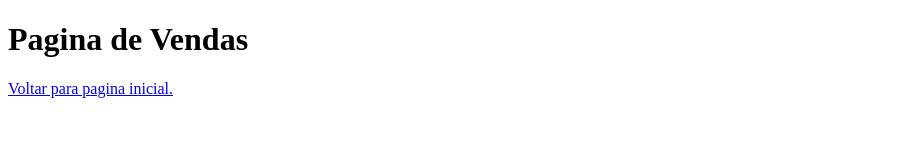
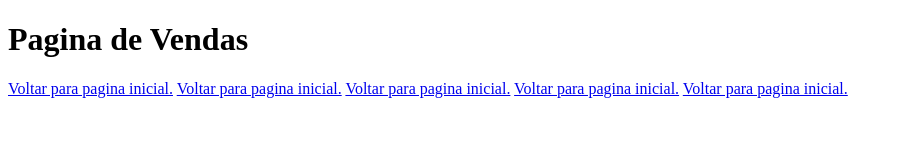
Before and after one commit to henriqueribeiroq/exemplo, a plain HTML site: page vendas.html in a window 1280 px wide. Shown: the whole page, without its empty margins (0-902 px from the left). Drawn offline with Linux system fonts and the light colour scheme.

Commit message:
modificacoes blog e vendas

```diff
--- a/vendas.html
+++ b/vendas.html
@@ -9,5 +9,10 @@
 <body>
     <h1>Pagina de Vendas</h1>
     <a href="index.html"> Voltar para pagina inicial.</a>
+    <a href="index.html"> Voltar para pagina inicial.</a>
+    <a href="index.html"> Voltar para pagina inicial.</a>
+    <a href="index.html"> Voltar para pagina inicial.</a>
+    <a href="index.html"> Voltar para pagina inicial.</a>
+
 </body>
 </html>
```
Also changed, not shown: blog.html (+4 -0 lines).
